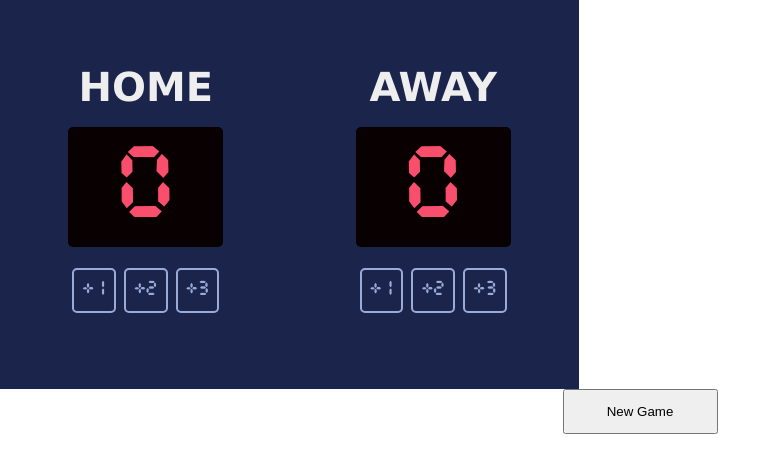
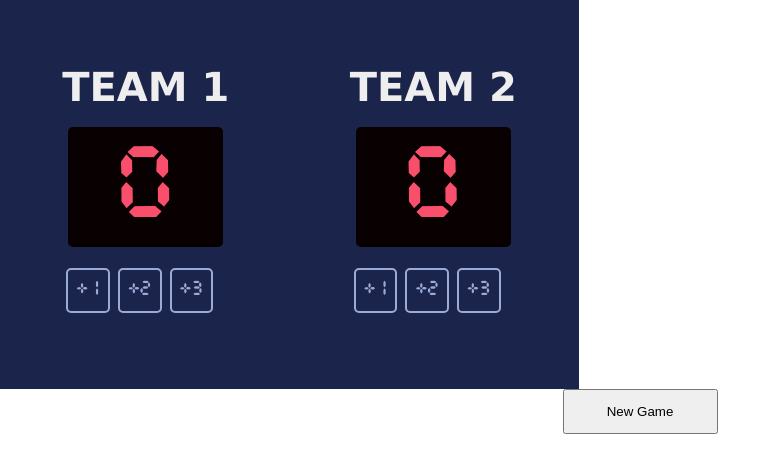
Before and after one commit to PrinceXebec/Scrimba-Scoreboard, a website built with Vite: page index.html in a window 1280 px wide. Shown: the whole page, without its empty margins (0-781 px from the left). Built offline with nearby package versions, Linux system fonts and the light colour scheme.

Commit message:
Updated scoreboard headers

```diff
--- a/index.html
+++ b/index.html
@@ -5,7 +5,7 @@
   <body>
     <div class="container">
       <div class="team-board">
-        <h3 class="team" id="home-team">HOME</h3>
+        <h3 class="team" id="home-team">TEAM 1</h3>
         <p class="score" id="home-score">0</p>
         <div class="buttons">
           <button class="pt-btn" id="inc-home-one" onclick="incHomeOne()">
@@ -21,7 +21,7 @@
       </div>
 
       <div class="team-board" id="guest-team">
-        <h3 class="team" id="guest-team">AWAY</h3>
+        <h3 class="team" id="guest-team">TEAM 2</h3>
         <p class="score" id="guest-score">0</p>
         <div class="buttons">
           <button class="pt-btn" id="inc-guest-one" onclick="incGuestOne()">
```
